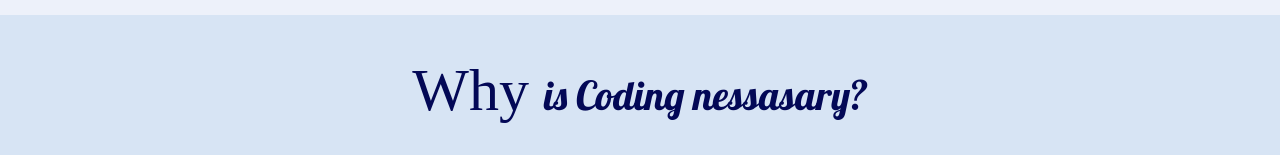
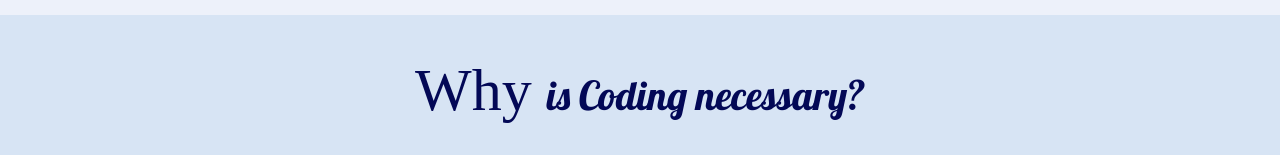
Before and after one commit to rahulddutta/mentorccodes, a React (Create React App) app: page / in a window 1280 px wide. Shown: the part 645-800 px from the top of the page. Built offline with nearby package versions, Linux system fonts and the light colour scheme; a web font is replaced by a local one.

Commit message:
Update Section2.jsx
Necessary

```diff
--- a/src/components/section2/Section2.jsx
+++ b/src/components/section2/Section2.jsx
@@ -33,7 +33,7 @@ export default function Section() {
   return (
     <div className={classes.section2}>
       <div className={classes.text}>
-        Why <span className={classes.textSpan}> is Coding nessasary?</span>
+        Why <span className={classes.textSpan}> is Coding necessary?</span>
       </div>
     </div>
   );
```
